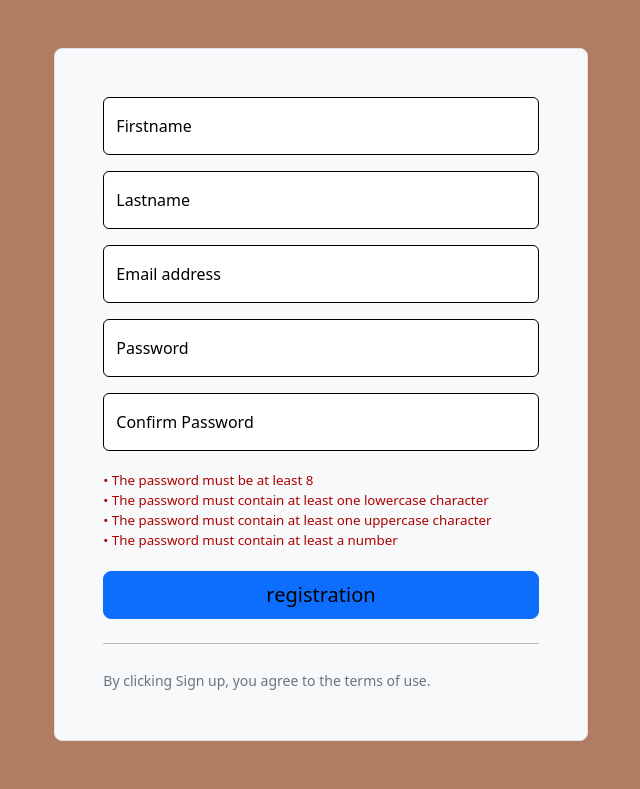
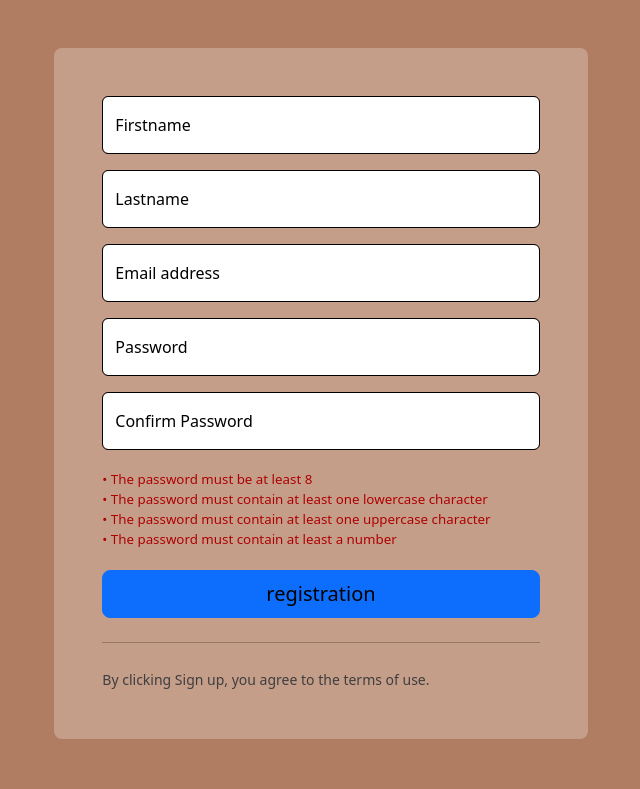
Before and after one commit to dadolaga/SviluppoApplicazioniWeb, a PHP site: page /SviluppoApplicazioniWeb/profile/registration.php in a window 1280 px wide. Shown: the part 83-872 px from the top of the page, without its empty margins (319-959 px from the left). After the commit the page ends 822 px from the top, so only its background shows below. Run offline with PHP 8.4, Linux system fonts and the light colour scheme.

Commit message:
modifiche colori

```diff
--- a/Progetto/profile/registration.php
+++ b/Progetto/profile/registration.php
@@ -75,7 +75,7 @@
 
   <main class="form-signin w-100 my-5">
     <div class="col-md-10 m-auto col-lg-5">
-      <form class="p-4 p-md-5 border rounded-3 bg-light" method="POST" id="registration">
+      <form class="p-4 p-md-5 rounded-3 " style="background-color: #f8edeb4a;" method="POST" id="registration">
       <p class="wrong_data" <?php echo $no_pass?>> !! Password not coherent</p>
 
         <div class="form-floating mb-3">
--- a/Progetto/style/style.css
+++ b/Progetto/style/style.css
@@ -34,3 +34,7 @@ option {
   height: 40px;
   margin-top: 100px;
 }
+
+.text-muted{
+  color: #3e3e3e !important;
+}
```
